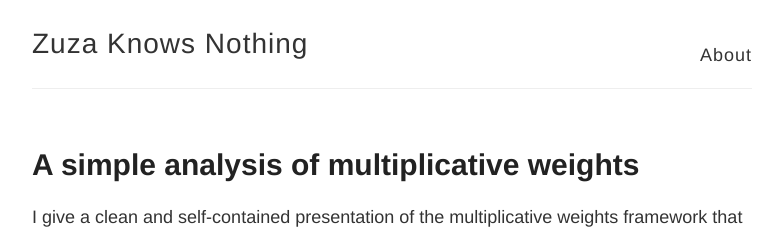
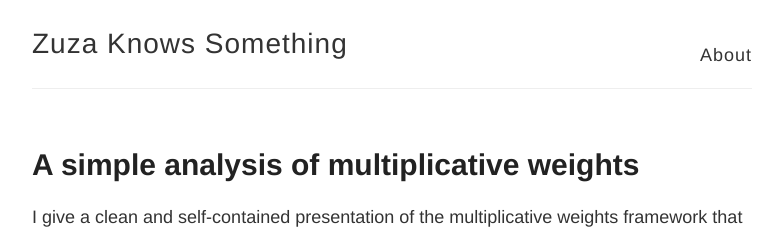
Before and after one commit to Zuza/zuza.github.io, a Jekyll site: the page built from index.html, in a window 1280 px wide. Shown: the top 229 px of the page, without its empty margins (248-1030 px from the left). Built offline with Jekyll 4.4.1, drawn with Linux system fonts in a browser that asks for light colours.

Commit message:
blog name change to something

```diff
--- a/_config.yml
+++ b/_config.yml
@@ -3,7 +3,7 @@
 #
 
 # Name of your site (displayed in the header)
-name: Zuza Knows Nothing
+name: Zuza Knows Something
 
 # Short bio or description (displayed in the header)
 description: # TBA
```
